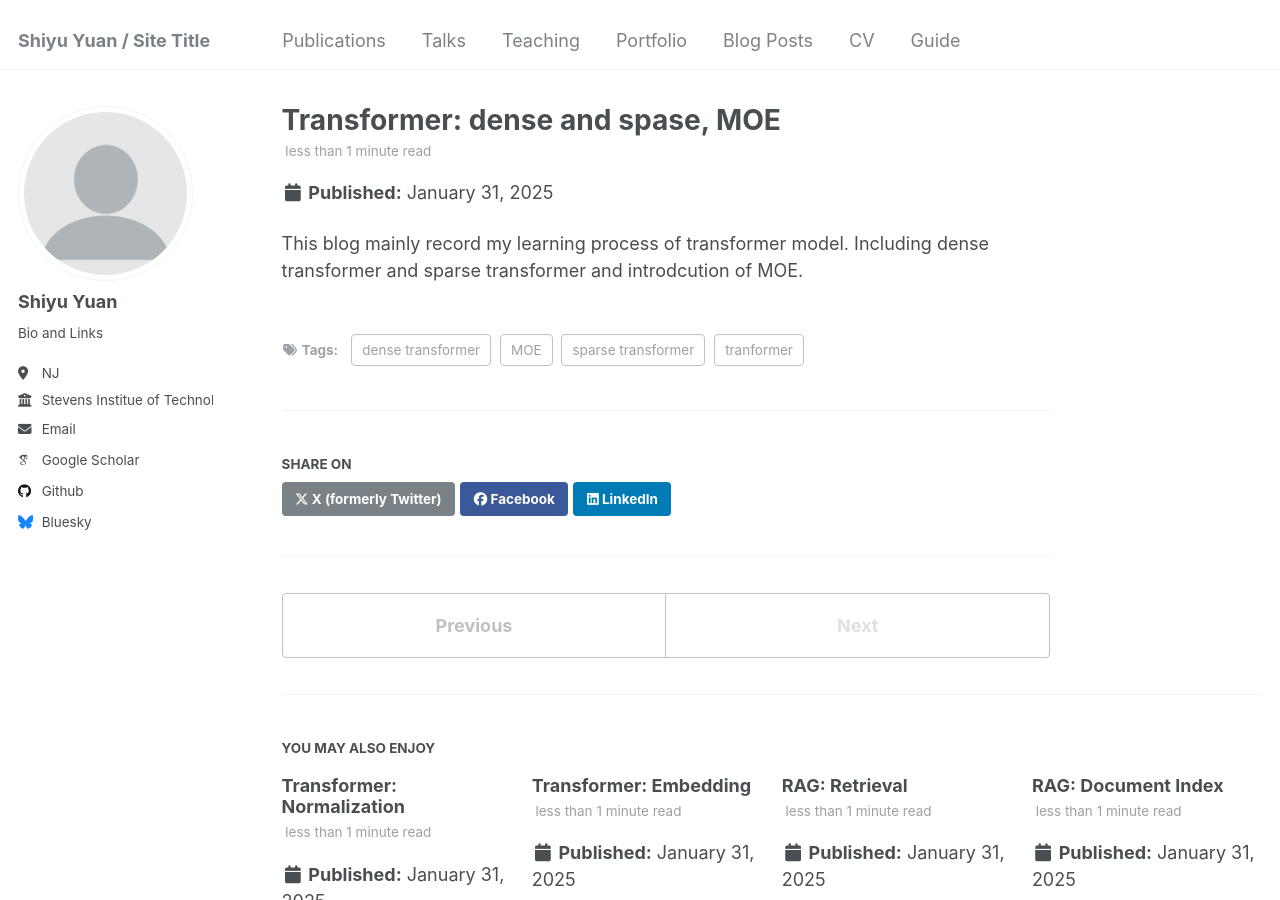
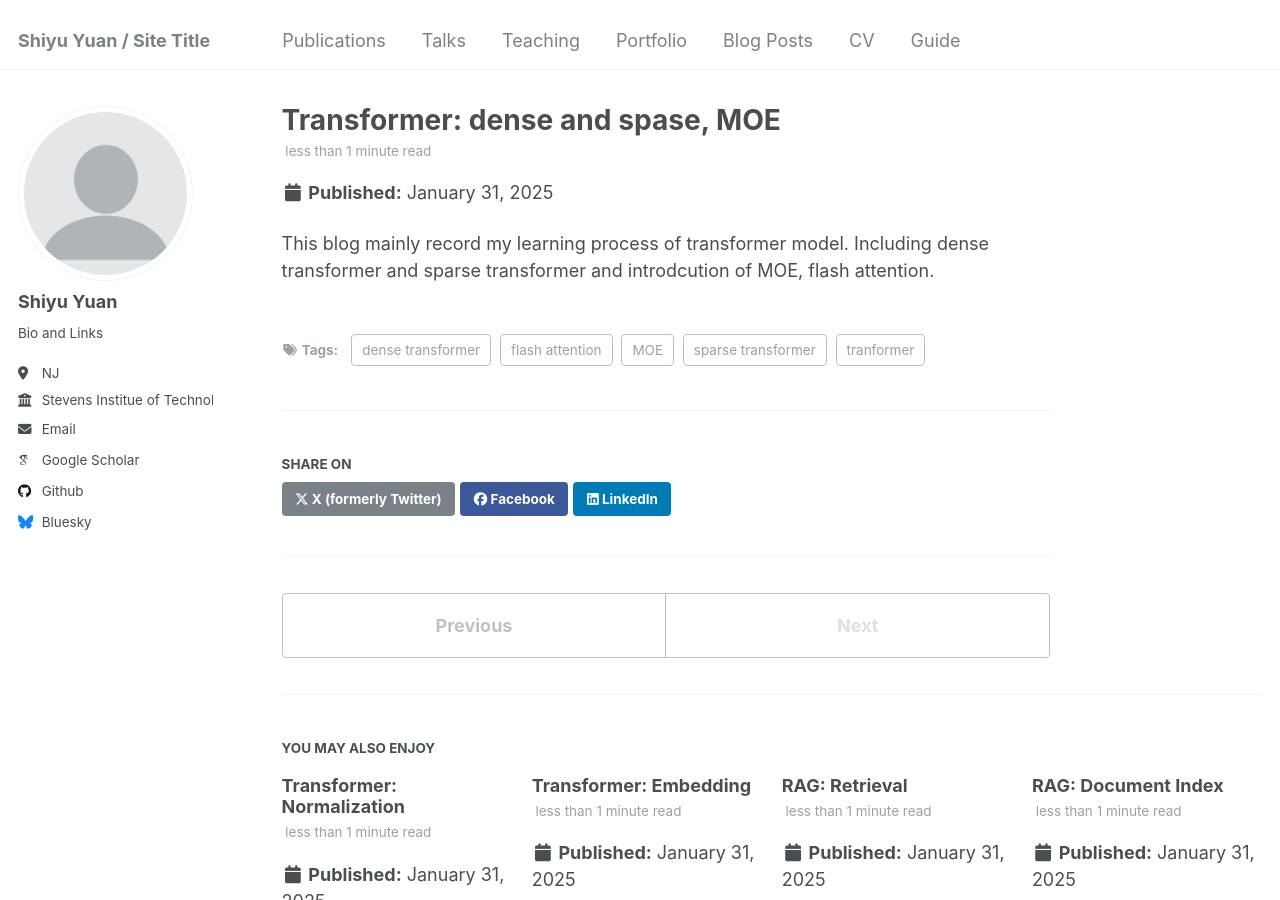
Before and after one commit to syyuan2021/syy2025, a Jekyll site: the page built from _posts/2025-01-31-blog-post-9.md, in a window 1280 px wide and 900 px high. Built offline with Jekyll 4.4.1, drawn with Linux system fonts in a browser that asks for light colours; some web fonts are replaced.

Commit message:
Update 2025-01-31-blog-post-9.md

```diff
--- a/_posts/2025-01-31-blog-post-9.md
+++ b/_posts/2025-01-31-blog-post-9.md
@@ -7,6 +7,7 @@ tags:
   - dense transformer
   - sparse transformer
   - MOE
+  - flash attention
 ---
 
-This blog mainly record my learning process of transformer model. Including dense transformer and sparse transformer and introdcution of MOE.
+This blog mainly record my learning process of transformer model. Including dense transformer and sparse transformer and introdcution of MOE, flash attention.
```
